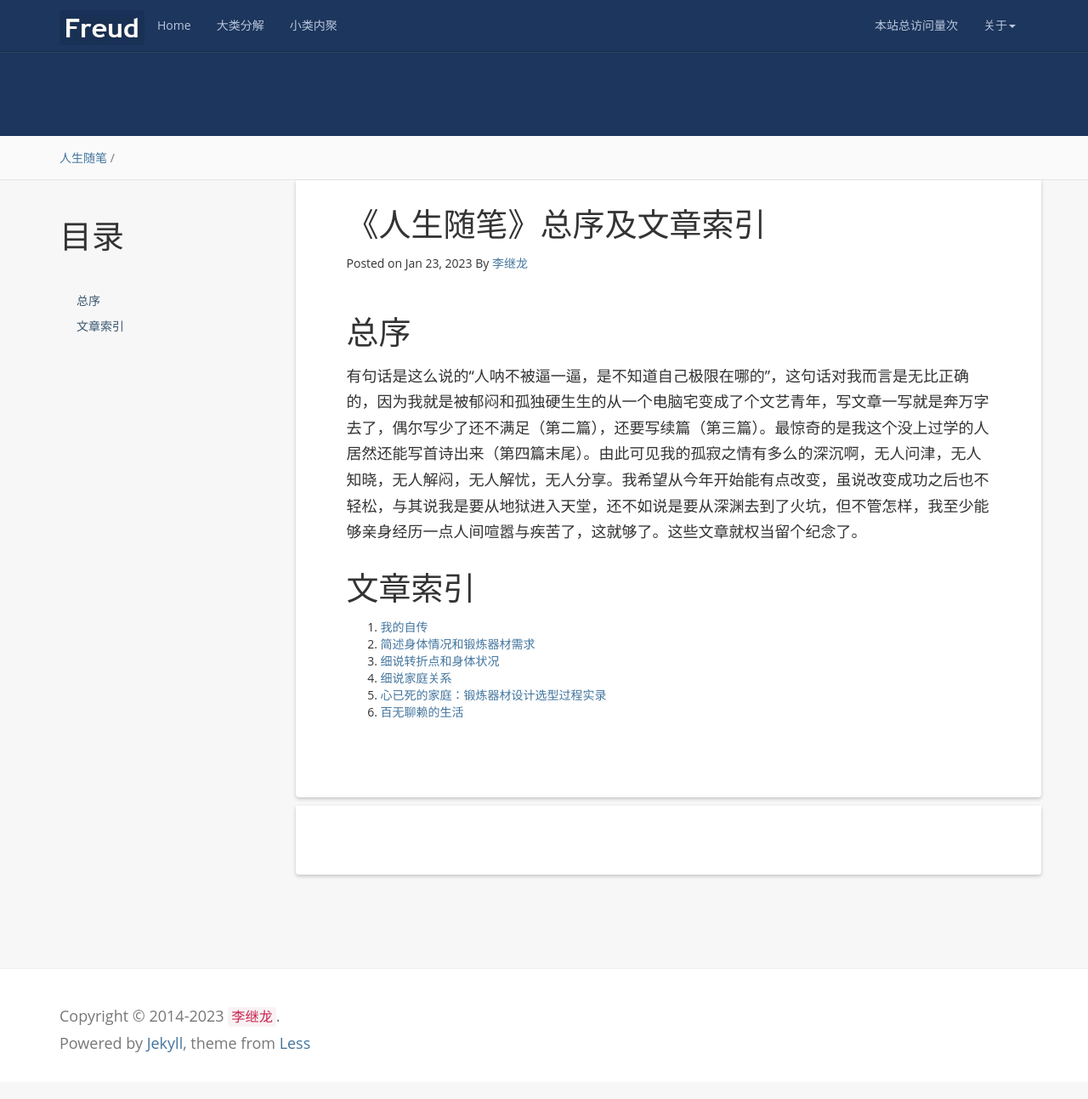
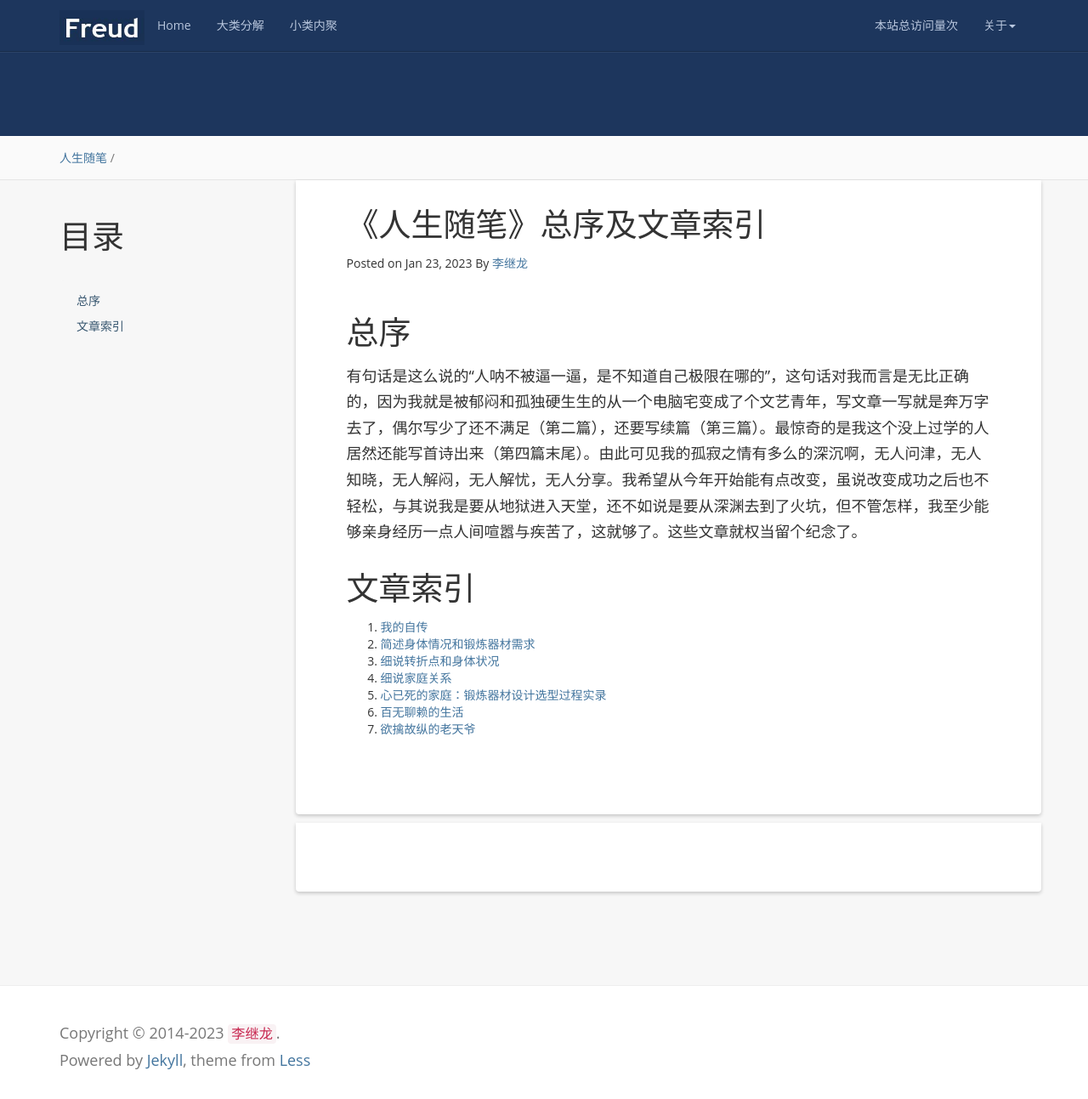
Before and after one commit to kljzndx/My-Blog, a Jekyll site: the page built from _posts/2023-01-23-my-life-notes-index.md, in a window 1280 px wide and 1293 px high. Shown: the whole window at 85% size. Built offline with Jekyll 4.4.1, drawn with Linux system fonts in a browser that asks for light colours; nearby versions of some CDN libraries; comment, search, counter and statistics services are not loaded.

Commit message:
更新索引

```diff
--- a/_posts/2023-01-23-my-life-notes-index.md
+++ b/_posts/2023-01-23-my-life-notes-index.md
@@ -20,3 +20,4 @@ tags: [随便写写]
 4. [细说家庭关系](https://kljzndx.github.io/My-Blog/2023/01/22/%E7%BB%86%E8%AF%B4%E5%AE%B6%E5%BA%AD%E5%85%B3%E7%B3%BB/)
 5. [心已死的家庭：锻炼器材设计选型过程实录](https://kljzndx.github.io/My-Blog/2023/06/01/%E5%BF%83%E5%B7%B2%E6%AD%BB%E7%9A%84%E5%AE%B6%E5%BA%AD/)
 6. [百无聊赖的生活](https://kljzndx.github.io/My-Blog/2023/07/17/%E7%99%BE%E6%97%A0%E8%81%8A%E8%B5%96%E7%9A%84%E7%94%9F%E6%B4%BB/)
+7. [欲擒故纵的老天爷](https://kljzndx.github.io/My-Blog/2023/09/06/%E6%AC%B2%E6%93%92%E6%95%85%E7%BA%B5%E7%9A%84%E8%80%81%E5%A4%A9%E7%88%B7/)
```
